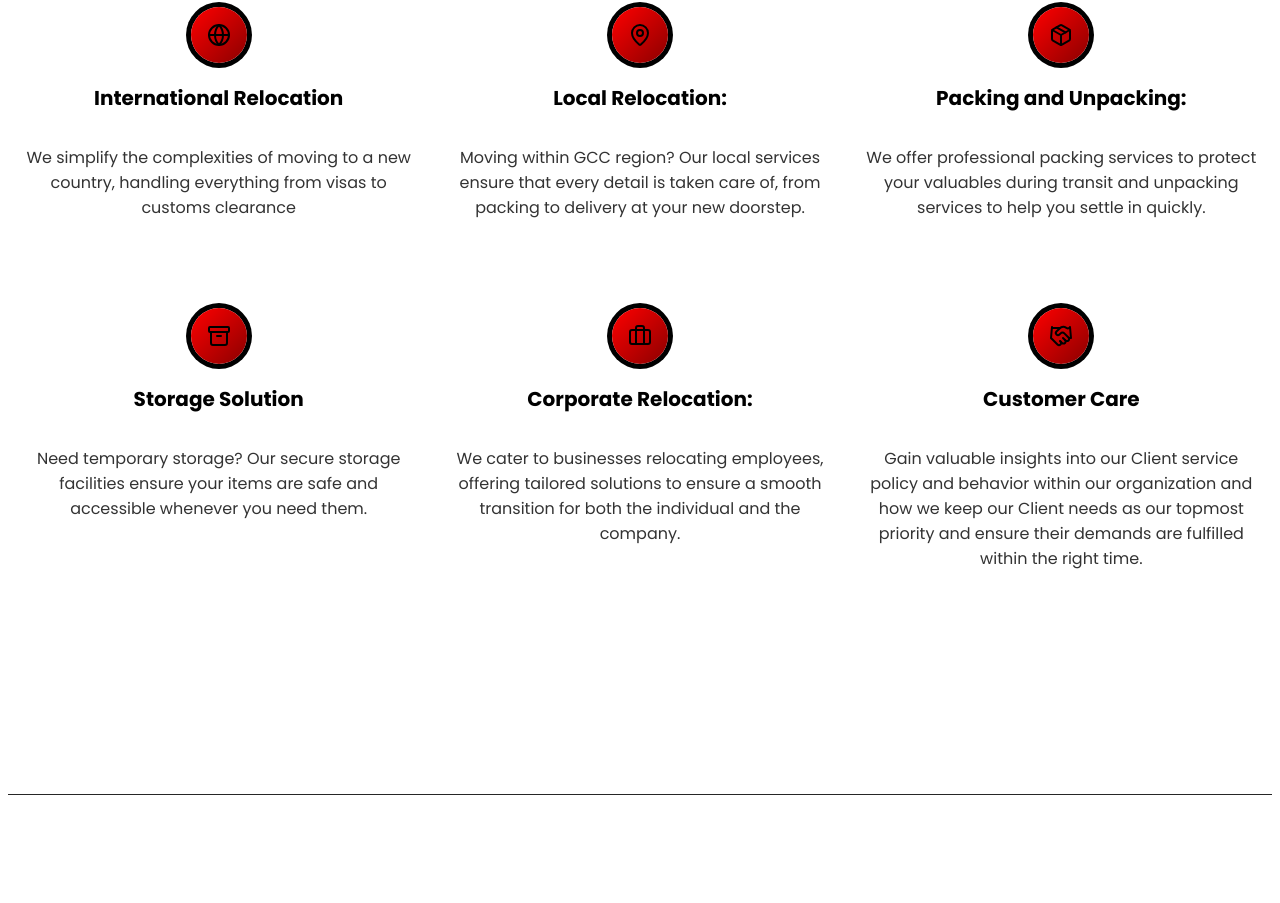
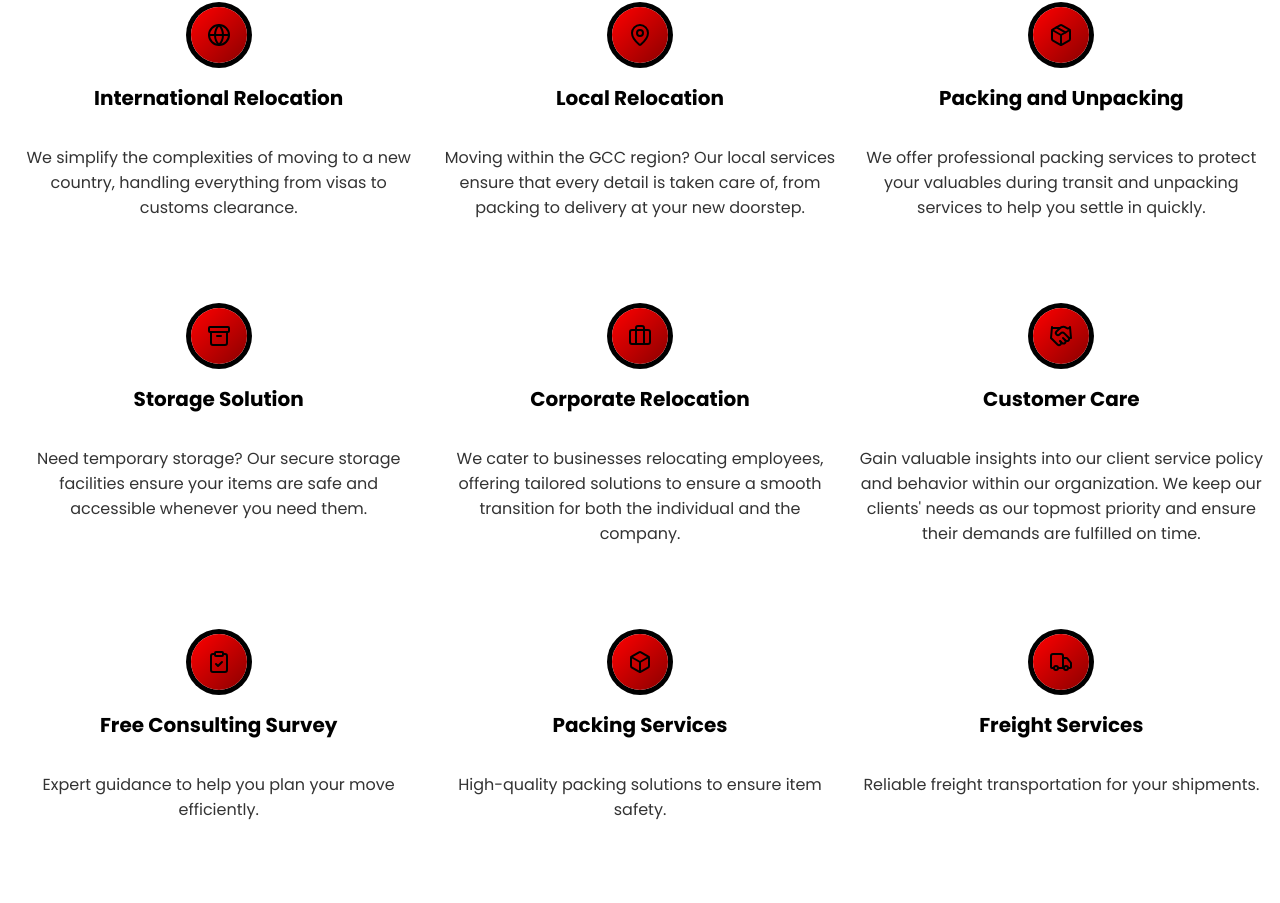
Before and after one commit to Mir-pes/ipanac-1, a React (Vite) app: page /services in a window 1280 px wide. Shown: the part 366-1269 px from the top of the page. Before the commit the page ends 1169 px from the top, so only its background shows below. Built offline with nearby package versions, Linux system fonts and the light colour scheme.

Commit message:
Update index.jsx

```diff
--- a/src/constants/index.jsx
+++ b/src/constants/index.jsx
@@ -4,8 +4,21 @@ import { Fingerprint } from "lucide-react";
 import { ShieldHalf } from "lucide-react";
 import { PlugZap } from "lucide-react";
 import { GlobeLock } from "lucide-react";
-import { Globe, MapPin, Package, Archive, Briefcase, BarChart , HandshakeIcon } from "lucide-react";
-
+// import { Globe, MapPin, Package, Archive, Briefcase, BarChart , HandshakeIcon } from "lucide-react";
+import {
+  Globe,
+  MapPin,
+  Package,
+  Archive,
+  Briefcase,
+  Handshake,
+  ClipboardCheck,
+  Box,
+  Truck,
+  Send,
+  Boxes,
+  Wrench
+} from "lucide-react";
 // export const navItems = [
 //   { label: "Features", href: "#" },
 //   { label: "Workflow", href: "#" },
@@ -50,38 +63,62 @@ export const features = [
   {
     icon: <Globe size={24} />,
     text: "International Relocation",
-    description:
-      "We simplify the complexities of moving to a new country, handling everything from visas to customs clearance",
+    description: "We simplify the complexities of moving to a new country, handling everything from visas to customs clearance."
   },
   {
     icon: <MapPin size={24} />,
-    text: "Local Relocation:",
-    description:
-      "Moving within GCC region? Our local services ensure that every detail is taken care of, from packing to delivery at your new doorstep.",
+    text: "Local Relocation",
+    description: "Moving within the GCC region? Our local services ensure that every detail is taken care of, from packing to delivery at your new doorstep."
   },
   {
     icon: <Package size={24} />,
-    text: "Packing and Unpacking:",
-    description:
-      "We offer professional packing services to protect your valuables during transit and unpacking services to help you settle in quickly."
+    text: "Packing and Unpacking",
+    description: "We offer professional packing services to protect your valuables during transit and unpacking services to help you settle in quickly."
   },
   {
     icon: <Archive size={24} />,
     text: "Storage Solution",
-    description:
-      "Need temporary storage? Our secure storage facilities ensure your items are safe and accessible whenever you need them."
+    description: "Need temporary storage? Our secure storage facilities ensure your items are safe and accessible whenever you need them."
   },
   {
     icon: <Briefcase size={24} />,
-    text: "Corporate Relocation:",
-    description:
-      "We cater to businesses relocating employees, offering tailored solutions to ensure a smooth transition for both the individual and the company."
+    text: "Corporate Relocation",
+    description: "We cater to businesses relocating employees, offering tailored solutions to ensure a smooth transition for both the individual and the company."
   },
   {
-    icon: <HandshakeIcon size={24} />,
+    icon: <Handshake size={24} />,
     text: "Customer Care",
-    description:
-      "Gain valuable insights into our Client service policy and behavior within our organization and how we keep our Client needs as our topmost priority and ensure their demands are fulfilled within the right time."
+    description: "Gain valuable insights into our client service policy and behavior within our organization. We keep our clients' needs as our topmost priority and ensure their demands are fulfilled on time."
+  },
+  {
+    icon: <ClipboardCheck size={24} />,
+    text: "Free Consulting Survey",
+    description: "Expert guidance to help you plan your move efficiently."
+  },
+  {
+    icon: <Box size={24} />,
+    text: "Packing Services",
+    description: "High-quality packing solutions to ensure item safety."
+  },
+  {
+    icon: <Truck size={24} />,
+    text: "Freight Services",
+    description: "Reliable freight transportation for your shipments."
+  },
+  {
+    icon: <Send size={24} />,
+    text: "Delivery Services",
+    description: "Fast and secure delivery solutions to your doorstep."
+  },
+  {
+    icon: <Boxes size={24} />,
+    text: "Unpacking Services",
+    description: "Hassle-free unpacking services to help you settle in quickly."
+  },
+  {
+    icon: <Wrench size={24} />,
+    text: "Handyman",
+    description: "Expert handyman services for setup and maintenance."
   }
 ];
 
@@ -143,38 +180,34 @@ export const checklistItems = [
 //   },
 // ];
 
-export const resourcesLinks = [
-  { href: "#", text: "Canada Immigration" },
-  { href: "#", text: "Visa" },
-  { href: "#", text: "Business Overview" },
-  { href: "#", text: "Citizenship" },
-  { href: "#", text: "Work Permits" },
-];
-
-
-// d)	Accounting and book keeping services
-// e)	AML – anti money laundering services
-// f)	Bank account opening
-// g)	Business set up
-// h)	Local sponsorship
-// i)	PRO services
-
-export const platformLinks = [
-  { href: "#", text: "Accounting and Book Keeping" },
-  { href: "#", text: "Anti Money Laundering Services" },
-  { href: "#", text: "Bank Account Opening" },
-  { href: "#", text: "Business Set Up" },
-  { href: "#", text: "Local sponsorship" },
-  { href: "#", text: "PRO services" },
-];
 
 
 
-export const communityLinks = [
+export const resourcesLinks = [
   { href: "#", text: "Tax filing" },
   { href: "#", text: "Tax registration" },
   { href: "#", text: "VAT filing" },
   { href: "#", text: "VAT registration" },
   { href: "#", text: "VAT refund" },
-  { href: "#", text: "Audit – Internal and External" },
+  { href: "#", text: "Audit - internal and external" },
 ];
+
+export const platformLinks = [
+  { href: "#", text: "Canada migration" },
+  { href: "#", text: "Visa" },
+  { href: "#", text: "Immigration" },
+  { href: "#", text: "Accounting" },
+  { href: "#", text: "Anti Money Laundering Services" },
+  { href: "#", text: "Bank account opening" },
+  { href: "#", text: "Business set up" },
+  { href: "#", text: "Local sponsorship" },
+  { href: "#", text: "PRO services" },
+];
+
+export const communityLinks = [
+  { href: "#", text: "Events" },
+  { href: "#", text: "Meetups" },
+  { href: "#", text: "Conferences" },
+  { href: "#", text: "Jobs" },
+  { href: "#", text: ".." },
+];
```
